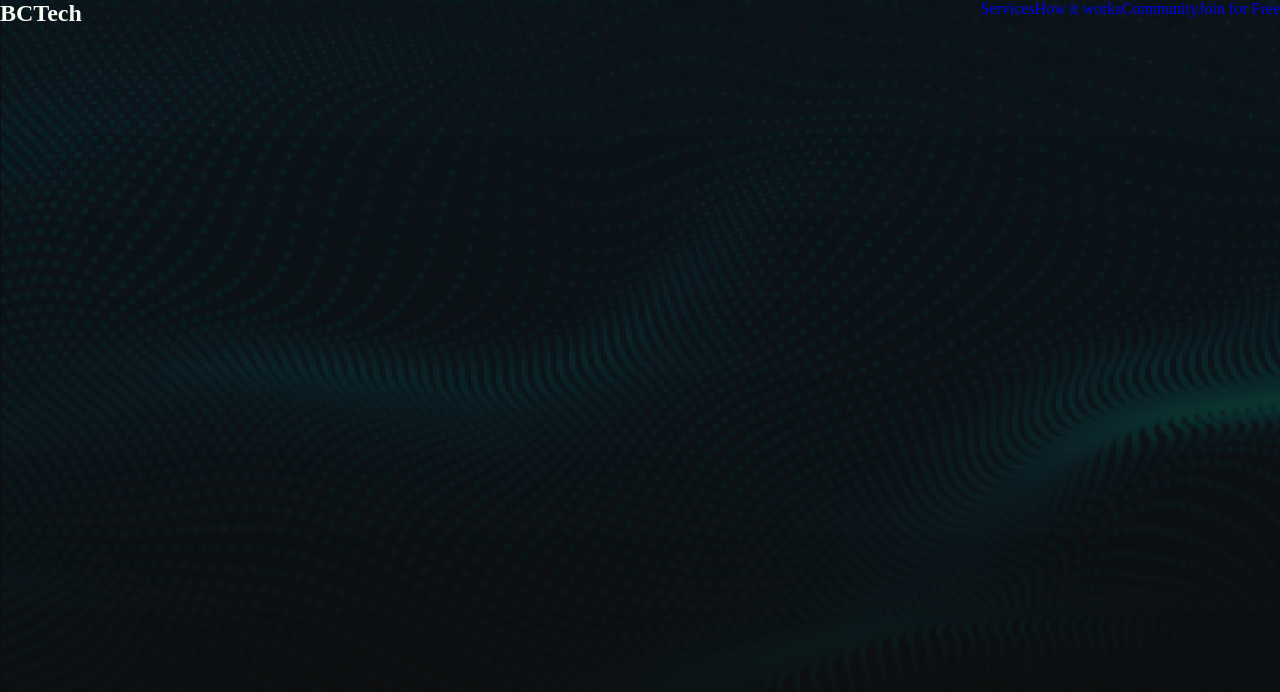
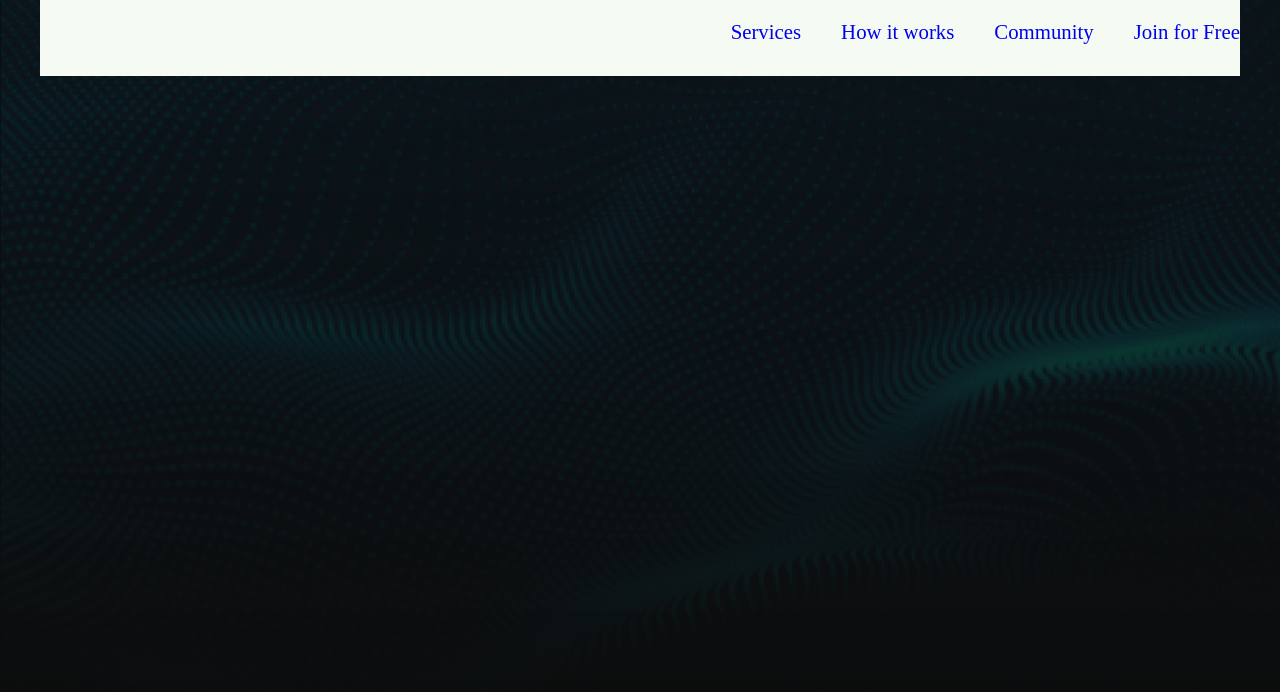
Before and after one commit to tiagot1/TechTack, a plain HTML site: page index.html in a window 1280 px wide. Drawn offline with Linux system fonts and the light colour scheme.

Commit message:
test menu

```diff
--- a/css/style.css
+++ b/css/style.css
@@ -8,18 +8,30 @@
 body {
     background-color: #0D0D0D;
     color: #F5FBF2;
+    font-size: 1.3rem;
 }
 
-section {
+.content {
+    padding: 16px;
+}
+
+.menu {
     background-image: url(../image/background.png);
+    background-repeat: no-repeat;
+    background-size: cover;
     height: 800px;
 }
 
 header {
     display: flex;
     justify-content: space-between;
+    max-width: 1200px;
+    margin: 0 auto;
+    padding: 20px 0px;
+    background-color: #F5FBF2;
 }
 
 .list-flex {
     display: flex;
+    gap: 40px;
 }
--- a/index.html
+++ b/index.html
@@ -1,5 +1,5 @@
 <!DOCTYPE html>
-<html lang="en">
+<html lang="pt-br">
 
 <head>
     <meta charset="UTF-8">
@@ -10,7 +10,7 @@
 </head>
 
 <body>
-    <section>
+    <section class="menu">
         <header>
             <div class="logo">
                 <h1>BCTech</h1>
@@ -26,6 +26,9 @@
             </nav>
         </header>
     </section>
+    <section>
+
+    </section>
 </body>
 
 </html>
```
